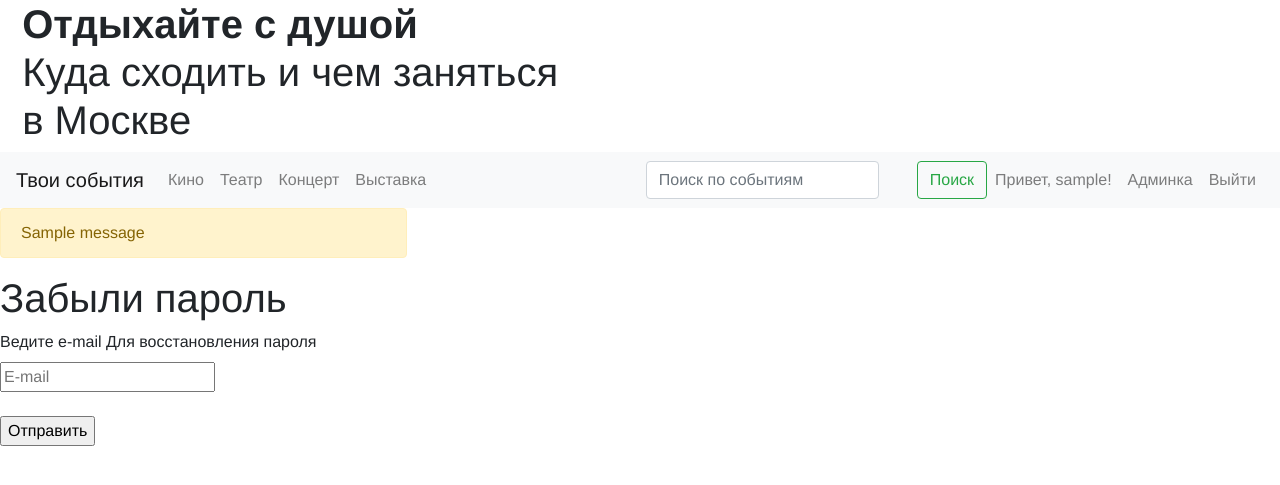
After one commit to imaevam/events_alert_app, a Flask app: page /users/forgot in a window 1280 px wide. The commit adds this page. Shown: the top 485 px of the page. Run offline with Flask 2, Linux system fonts and the light colour scheme; a user stored in the database is signed in; tables that the repository leaves empty hold one stand-in row (values such as "Sample post"); one stand-in notice (Sample message) is shown; parts of the project's set-up code (start-up, migrations or seed data) failed here and were passed over; some libraries are stand-ins or nearby versions.

Commit message:
Восстановление забытого пароля

```diff
--- a/connect_db.py
+++ b/connect_db.py
@@ -13,7 +13,6 @@ _sql = "select id, text from event"
 _description_df = execute_query(_sql, DB_PATH)
 assert "text" in _description_df.columns
 
-
 def get_data_from_db_by_search(search_request: str) -> dict:
     _filter_df = lambda row: search_request.lower() in row["text"].lower()
     description_df = _description_df[_description_df.apply(_filter_df, axis=1)]  # subset подмножество df
--- a/webapp/__init__.py
+++ b/webapp/__init__.py
@@ -5,20 +5,19 @@ from flask_migrate import Migrate
 
 from webapp.models import db
 from webapp.admin.views import blueprint as admin_blueprint
-from webapp.event.forms import SearchForm
 from webapp.event.views import blueprint as event_blueprint
 from webapp.user.models import User
 from webapp.user.views import blueprint as user_blueprint
 
 
-def create_app():  # Initialize the core application
+def create_app():
     app = Flask(__name__)
-    mail = Mail(app)
     app.config.from_pyfile('config.py')
     db.init_app(app)
+    mail = Mail()
     mail.init_app(app)
+    migrate = Migrate(app, db)
 
-    migrate = Migrate(app, db)
     login_manager = LoginManager()
     login_manager.init_app(app)
     login_manager.login_view = 'user.login'
--- a/webapp/config.py
+++ b/webapp/config.py
@@ -9,3 +9,9 @@ SQLALCHEMY_TRACK_MODIFICATIONS = False
 SECRET_KEY = 'dfdsfsd34534ewfsfsd33red'
 
 REMEMBER_COOKIE_DURATION = timedelta(days=5)  # Длительность сохранения статуса авторизации
+MAIL_SERVER = 'smtp.gmail.com'
+MAIL_PORT = 465
+MAIL_USE_SSL = True
+MAIL_USERNAME = "imaevam@list.ru"
+MAIL_PASSWORD = '5131998135m'
+DB_PATH = r"C:\projects\final\events_alert_app\events_alert_app\webapp.db"
--- a/webapp/templates/user/login.html
+++ b/webapp/templates/user/login.html
@@ -26,6 +26,7 @@
                         {{ form.remember_me.label(class_='form-check-label') }}
                     </div>
                     {{ form.submit }}
+                    <a href="{{ url_for('user.forgot') }}" method="POST" class="my-link">Забыли пароль? </a>
                 </form>
             </div>
             <div class="col-8"></div>
--- /dev/null
+++ b/webapp/templates/user/reset_password.html
@@ -0,0 +1,29 @@
+{% extends "base.html" %}
+{% block content %}
+
+	<title>Забыли пароль</title>
+</head>
+<body>
+	<div class="row">
+		<div class="col-4">
+			{% with messages = get_flashed_messages() %}
+			{% if messages %}
+			<div class="alert alert-warning" role="alert">
+				{% for message in messages %}
+					{{ message }}<br>
+				{% endfor %}
+			</div>
+			{% endif %}
+			{% endwith %}
+		</div>
+	</div>
+	<h1>Забыли пароль</h1>
+	<form action="jfhkshfk.html" method="GET">
+		<label for="forgetpass">Ведите e-mail Для восстановления пароля</label><br>
+		<input type="email" placeholder="E-mail" value="" name="forgetpass" id="forgetpass"><br><br>
+		<input type="submit" value="Отправить">
+	</form>
+</body>
+</html>
+
+{% endblock %}
--- a/webapp/user/models.py
+++ b/webapp/user/models.py
@@ -1,8 +1,5 @@
-from time import time
-import jwt
 from flask_login import UserMixin
 from werkzeug.security import generate_password_hash, check_password_hash
-from webapp.config import SECRET_KEY
 
 from webapp.models import db
 
@@ -23,20 +20,6 @@ class User(Model, UserMixin):  # Множественное наследован
     birthday = Column(db.Date, nullable=True)
     role = Column(db.String(10), index=True)
     subscribed_events = relationship("UserEvents", back_populates="user", lazy="dynamic")
-
-    def get_reset_password_token(self, expires_in=600):
-        return jwt.encode(
-        {'reset_password': self.id, 'exp': time() + expires_in},
-        app.config['SECRET_KEY'], algorithm='HS256').decode('utf-8')
-
-    @staticmethod
-    def verify_reset_password_token(token):
-        try:
-            id = jwt.decode(token, app.config['SECRET_KEY'],
-                            algorithms=['HS256'])['reset_password']
-        except:
-            return
-        return User.query.get(id)
 
     def set_password(self, password):
         self.password = generate_password_hash(password)
--- a/webapp/user/views.py
+++ b/webapp/user/views.py
@@ -1,12 +1,15 @@
-from flask import Blueprint, flash, render_template, redirect, url_for
+from flask import Blueprint, flash, request, render_template, redirect, url_for
+from flask_login import current_user, login_user, logout_user
+from flask_mail import Mail, Message
+import requests
+import sqlite3
 
+from ..email import sender
+from ..config import DB_PATH
 from webapp.models import db
-from webapp.email import send_password_reset_email
-from webapp.user.forms import LoginForm, RegistrationForm, ResetPasswordRequestForm, ResetPasswordForm
+from webapp.user.forms import LoginForm, RegistrationForm, ResetPasswordForm
 from webapp.user.models import User, UserEvents
 from webapp.event.models import Event
-from flask_login import current_user, login_user, logout_user
-
 
 blueprint = Blueprint('user', __name__, url_prefix='/users')
 
@@ -48,6 +51,7 @@ def register():
     title = 'Регистрация'
     return render_template('user/registration.html', page_title=title, form=form)
 
+
 @blueprint.route('/process-reg', methods=['POST'])
 def process_reg():
     form = RegistrationForm()
@@ -81,16 +85,20 @@ def subscription():
         return render_template('event/index.html', page_title=title, events=events)
 
 
-@blueprint.route('/reset_password_request', methods=['GET', 'POST'])
-def reset_password_request():
-    if current_user.is_authenticated:
-        return redirect(url_for('event.index'))
-    form = ResetPasswordRequestForm()
-    if form.validate_on_submit():
-        user = User.query.filter_by(email=form.email.data).first()
-        if user:
-            send_password_reset_email(user)
-        flash('Следуйте инструкциям, которые были отправлены на Вашу почту')
-        return redirect(url_for('user.login'))
-    return render_template('reset_password_request.html',
-                           title='Восстановление пароля', form=form)
+@blueprint.route('/forgot', methods=['POST', 'GET'])
+def forgot():
+    if request.method == "POST":
+        conn = sqlite3.connect(r"C:\projects\final\events_alert_app\events_alert_app\webapp.db")  # config.py
+        forgotten_email = requests.form["forgetpass"]
+        all_emails = conn.execute('SELECT email FROM user')
+        if forgotten_email in all_emails:
+            forgotten_password = conn.execute(
+                    "SELECT password FROM user WHERE email = %d" % (forgotten_email))
+            sender(forgotten_password, forgotten_email)
+            flash("Инструкция была отправлена на Ваш электронный адрес")
+            return redirect(url_for('event.index'))
+        else:
+            flash("Возможно, Вы ввели не верный электронный адрес")
+            return redirect(url_for('user.login'))
+    else:
+        return render_template('user/reset_password.html')
```
Also changed, not shown: webapp/email.py (+9 -9 lines), 2 other files.
